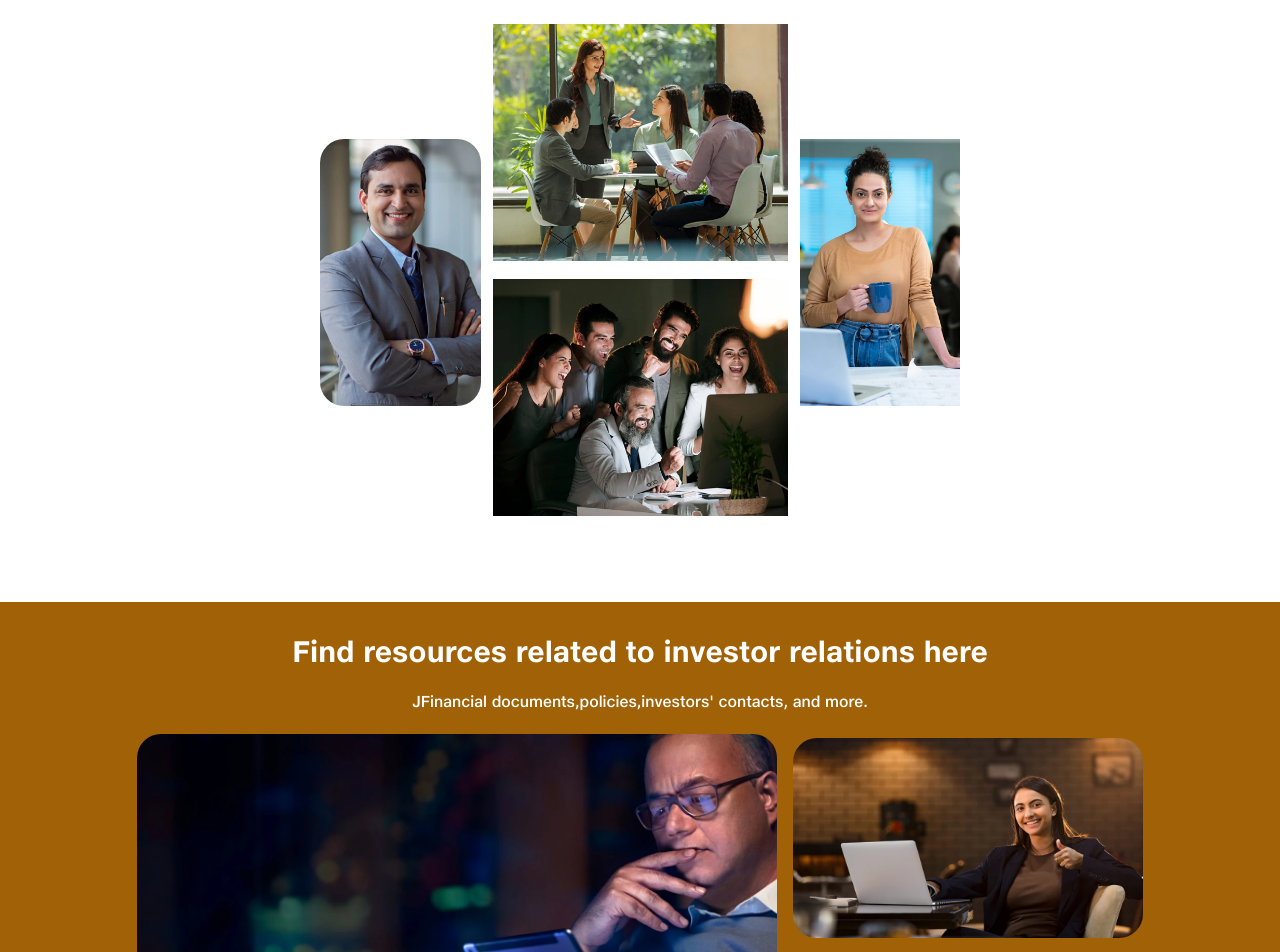
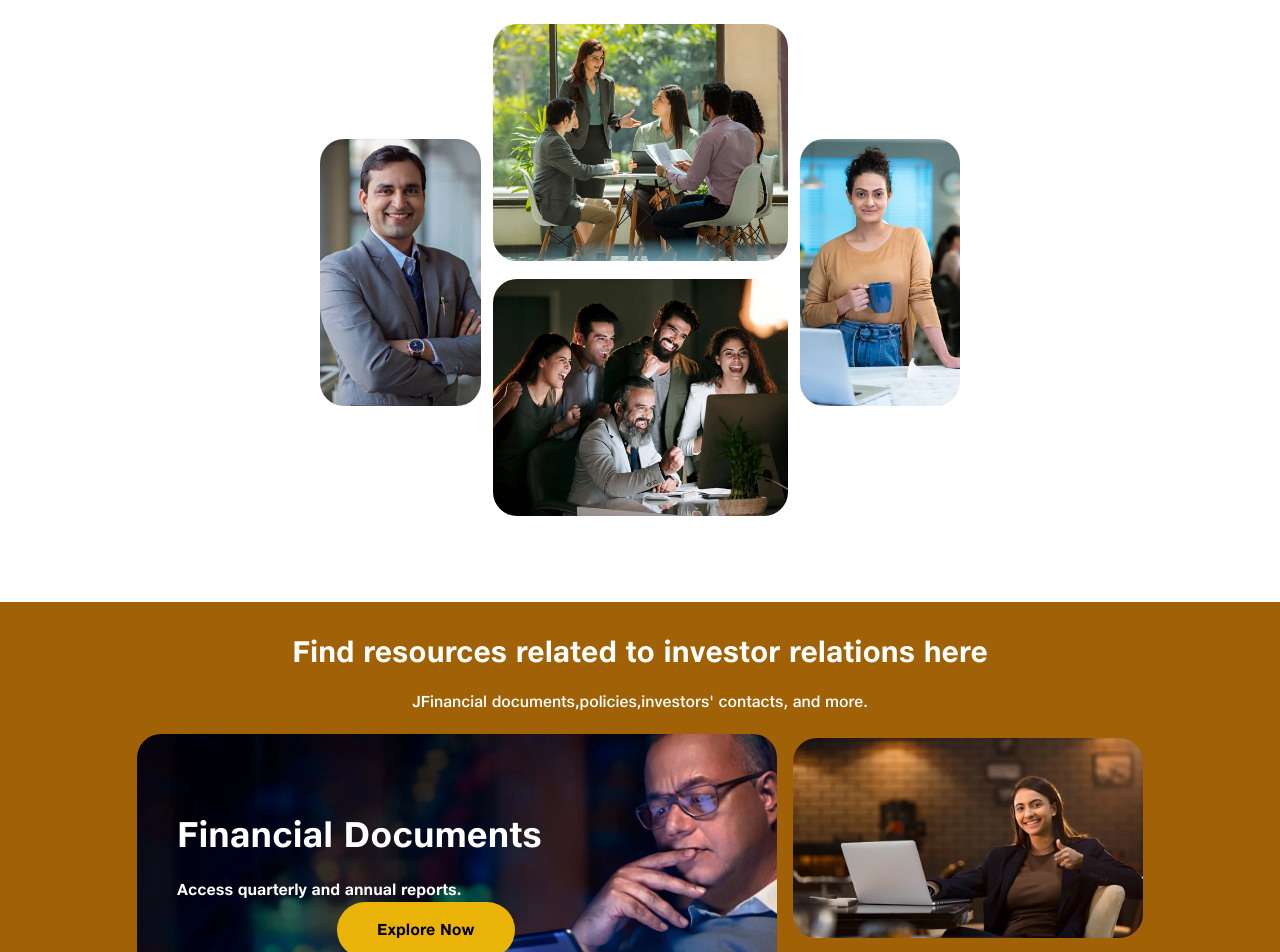
Before and after one commit to Animesh-ril/jfs-clone, a Next.js app: page / in a window 1280 px wide. Shown: the part 2060-3012 px from the top of the page. Built offline with nearby package versions, Linux system fonts and the light colour scheme.

Commit message:
added resources- buttons and text

```diff
--- a/src/app/components/AboutJio.js
+++ b/src/app/components/AboutJio.js
@@ -18,13 +18,13 @@ const AboutJio = () => {
                         <Image src="/assets/aboutjio/about-jio-finance-desk1.webp" className='rounded-3xl' alt='image' width={400} height={400} />
                     </div>
                     <div class="col-span-2">
-                        <Image src="/assets/aboutjio/about-jio-finance-desk2.webp" alt='image' width={295} height={200} />
+                        <Image src="/assets/aboutjio/about-jio-finance-desk2.webp"  className='rounded-3xl'alt='image' width={295} height={200} />
                     </div>
                     <div class="row-span-2 col-span-2">
-                        <Image src="/assets/aboutjio/about-jio-finance-desk3.webp" alt='image' width={295} height={200} />
+                        <Image src="/assets/aboutjio/about-jio-finance-desk3.webp" className='rounded-3xl' alt='image' width={295} height={200} />
                     </div>
                     <div class="row-span-3">
-                        <Image src="/assets/aboutjio/about-jio-finance-desk4.webp" alt='image' width={400} height={400} />
+                        <Image src="/assets/aboutjio/about-jio-finance-desk4.webp" className='rounded-3xl' alt='image' width={400} height={400} />
                     </div>
                 </div>
             </div>
--- a/src/app/components/Resources.js
+++ b/src/app/components/Resources.js
@@ -30,9 +30,19 @@ export default function Resource() {
       <div className="flex gap-4 justify-center w-full">
         <div className="w-1/2 h-[470px] py-5 items-center">
           <div style={{ backgroundImage: `url(${slides[0].url})` }} className="w-full h-full bg-center bg-cover rounded-3xl relative">
-            <div className="absolute bottom-0">
-
-              <button class="px-10 py-4 mx-end ml-20 font-JioTypeBold text-black bg-yellow-500  hover:bg-yellow-700 rounded-full w-fit">Explore Now</button>
+            <div className="text-left ml-10 mx-3 flex justify-center items-end">
+              <div className="mt-20 mb-15"><h3 className="text-white text-4xl font-JioTypeBold  ">
+                Financial Documents
+              </h3>
+              <br></br>
+              <p className="text-white text-l text-left font-JioTypeBold">
+                Access quarterly and annual reports.
+                <button class=" px-10 py-4 mx-end ml-40 font-JioTypeBold text-black bg-yellow-500  hover:bg-yellow-700 rounded-full w-fit">Explore Now</button>
+              </p>
+              </div>
+              {/* <div className="flex ">
+              <button class=" px-10 py-4 mx-end ml-20 font-JioTypeBold text-black bg-yellow-500  hover:bg-yellow-700 rounded-full w-fit">Explore Now</button>
+            </div> */}
             </div>
           </div>
           <div>
```
